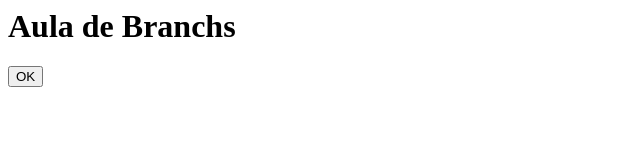
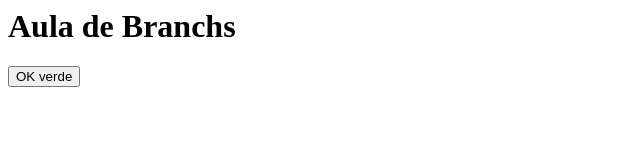
Before and after one commit to RaulSergio/AulaBranchs, a plain HTML site: page index.html in a window 1280 px wide. Shown: the full height of the page, 0-640 px from the left. Drawn offline with Linux system fonts and the light colour scheme.

```diff
--- a/index.html
+++ b/index.html
@@ -1,6 +1,6 @@
 <html>
 	<body>
 		<h1> Aula de Branchs </h1>
-		<button> OK </button>
+		<button> OK verde</button>
 	</body>
 </html>
```
